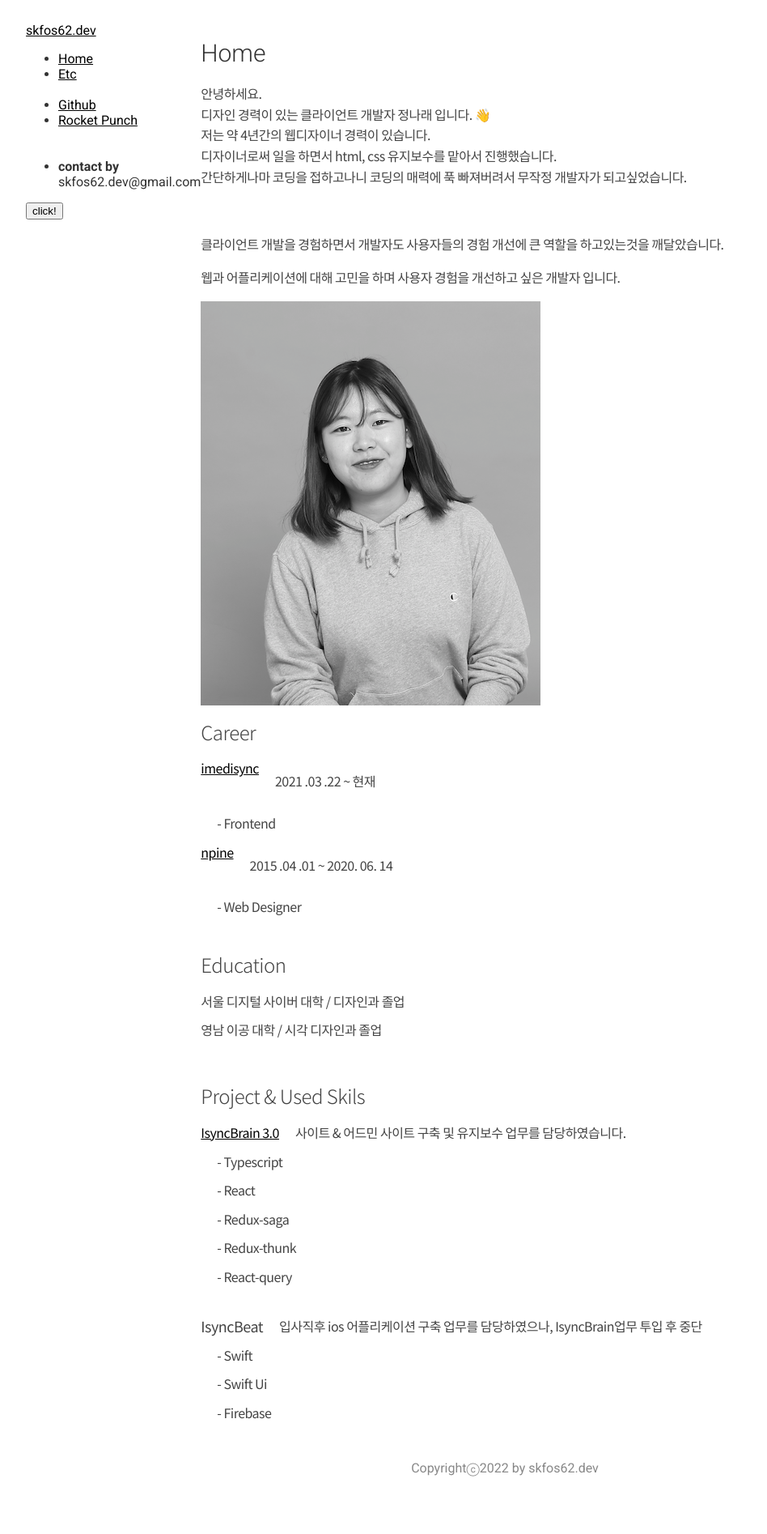
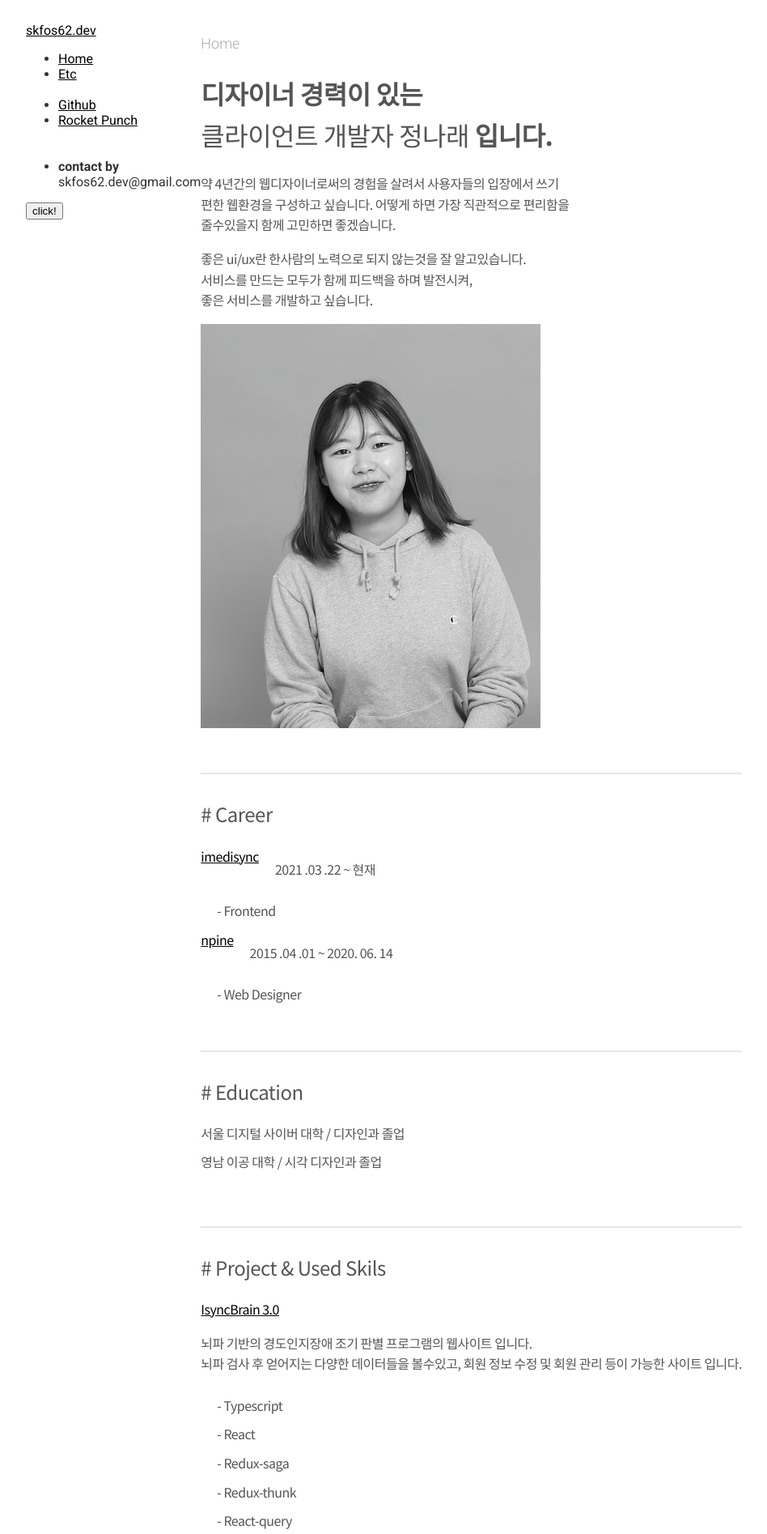
Before and after one commit to skfos62/skfos62.blog, a Gatsby site: page / in a window 1280 px wide. Shown: the top 1894 px of the page at 81% size, without its empty margins (16-964 px from the left). Before the commit the page ends 1860 px from the top, so only its background shows below. Built offline with nearby package versions, Linux system fonts and the light colour scheme; Gatsby itself is replaced by a stand-in of ours.

Commit message:
index css 변경 및 내용 변경, etc css 변경

```diff
--- a/blog/experience.mdx
+++ b/blog/experience.mdx
@@ -3,9 +3,9 @@ title: "Exprience"
 date: "2021-07-24"
 ---
 
-# Exprience
+## **#** Exprience
 
-### GaeShow
+#### GaeShow
 
 개쇼는 개발자가 쓰는 아이템의 정보를 공유하고 팁을 나눌수있는 커뮤니티를 만들자 라는 아이디어에서 출발한 프로젝트입니다.
 저는 이 프로젝트에서 ios 개발을 맡아서 하였습니다.
@@ -34,8 +34,9 @@ date: "2021-07-24"
 
 [프로젝트 자세히 보기 👉](https://www.notion.so/Gaeshow-fe9dc5ef3f1e427b9da82e0b2b9951d7)
 
+---
 
-### 랜선 집들이
+#### 랜선 집들이
 
 랜선집들이는 우리집에 가구를 배치할때 미리보고싶은 유저를 위해서 만든 앱입니다.
 유저의 집에 ar로 가구를 배치하여 우리집에 어울리는 가구를 볼수있는 앱입니다.
@@ -65,8 +66,7 @@ date: "2021-07-24"
 
 ---
 
-
-# Hackerton
+## **#** Hackerton
 
 ### 대전 소셜융합 딥테크 메이커톤
 대전에서 진행한 소셜 융합 딥테크 메이커톤/해커톤 입니다. un의 지속성장 가능성에 주제를 두어서 만든 어플입니다.
--- a/src/components/layout.module.css
+++ b/src/components/layout.module.css
@@ -3,7 +3,7 @@
 p{
   font-family: 'Noto Sans KR';
   letter-spacing: -0.5px;
-  color: #444;
+  color: #555;
   line-height: 160%;
 }
 a:link {
@@ -21,7 +21,17 @@ a:active {
 hr {
   border: 0.5px solid #e6e6e6;
   margin: 30px 0;
-
+}
+h1 {
+  line-height: 160%;
+  font-weight: 400;
+}
+h2 {
+  line-height: 160%;
+  font-weight: 400;
+}
+strong {
+  font-weight: 600;
 }
 .container {
   display: flex;
@@ -41,9 +51,9 @@ hr {
 
 
 .heading {
-  color: #333;
+  color: hsla(291, 0%, 18%,0.4);
   font-weight: 300;
-  font-size: 30px;
+  font-size: 18px;
   margin:30;
 }
 .nav-links {
@@ -109,7 +119,9 @@ hr {
 .content-container{
   width: 75%;
   height: 100%;
+
 }
+
 @media (max-width: 750px) {
   .content-container {
     width: 100%;
@@ -131,10 +143,14 @@ hr {
 .home-info-container{
   display: flex;
   width: 100%;
-  gap: 20px;
+  gap: 15%;
   flex-wrap: wrap;
+  align-items: center;
 }
-
+.home-highlight {
+  font-weight: 700;
+  color: #ffcf03;
+}
 .home-image{
   width: 200px;
   height: 250px;
@@ -146,3 +162,12 @@ hr {
   color:#333;
   font-size: 18px;
 }
+
+.markdown-container{
+  width: 100%;
+}
+
+.markdown-container strong{
+  font-weight: 700;
+  color: #ffcf03;
+}
--- a/src/pages/index.js
+++ b/src/pages/index.js
@@ -2,7 +2,7 @@ import * as React from 'react'
 import { Link } from 'gatsby'
 import Layout from '../components/layout'
 import { StaticImage } from 'gatsby-plugin-image'
-import { homeImage, homeInfoContainer, title, careerLink } from '../components/layout.module.css'
+import { homeImage, homeInfoContainer, careerLink,homeHighlight } from '../components/layout.module.css'
 
 const IndexPage = () => {
   return (
@@ -10,20 +10,21 @@ const IndexPage = () => {
       <Layout pageTitle="Home">
         <div className={homeInfoContainer}>
           <div>
-            <p>안녕하세요.<br /> 디자인 경력이 있는 클라이언트 개발자 정나래 입니다. 👋 <br />저는 약 4년간의 웹디자이너 경력이 있습니다. <br /> 디자이너로써 일을 하면서 html, css 유지보수를 맡아서 진행했습니다. <br />간단하게나마 코딩을 접하고나니 코딩의 매력에 푹 빠져버려서 무작정 개발자가 되고싶었습니다. </p>
-            <br />
-            <p>클라이언트 개발을 경험하면서 개발자도 사용자들의 경험 개선에 큰 역할을 하고있는것을 깨달았습니다.</p>
-            <p>웹과 어플리케이션에 대해 고민을 하며 사용자 경험을 개선하고 싶은 개발자 입니다.</p>
+            <h1><strong>디자이너 경력이 있는</strong> <br /><span className={homeHighlight}>클라이언트 개발자 정나래 </span><strong>입니다.</strong> </h1>
+            <p>약 4년간의 웹디자이너로써의 경험을 살려서 사용자들의 입장에서 쓰기 <br />편한 웹환경을 구성하고 싶습니다. 어떻게 하면 가장 직관적으로 편리함을 <br />줄수있을지 함께 고민하면 좋겠습니다.</p>
+            <p>좋은 ui/ux란 한사람의 노력으로 되지 않는것을 잘 알고있습니다. <br/> 서비스를 만드는 모두가 함께 피드백을 하며 발전시켜,<br /> 좋은 서비스를 개발하고 싶습니다.</p>
+
           </div>
-
           <StaticImage
             alt="Clifford, a reddish-brown pitbull, posing on a couch and looking stoically at the camera"
             src="../images/pic.png"
             className={homeImage}
           />
         </div>
+        <br/>
         <div>
-          <h2 className={title}>Career</h2>
+          <hr />
+          <h2 > <span className={homeHighlight}>#</span> Career</h2>
           <div>
             <div style={{ display: "flex", gap: 20, marginBottom: 10 }}>
               <Link to="https://www.imedisync.com/" className={careerLink}>
@@ -46,7 +47,8 @@ const IndexPage = () => {
 
         <br />
         <div>
-          <h2 className={title}>Education</h2>
+        <hr />
+          <h2 > <span className={homeHighlight}>#</span> Education</h2>
           <div>
             <div style={{ display: "flex", gap: 20, marginBottom: 10 }}>
               <div>서울 디지털 사이버 대학 / 디자인과 졸업 </div>
@@ -61,13 +63,15 @@ const IndexPage = () => {
 
         <br />
         <div>
-          <h2 className={title}>Project & Used Skils</h2>
+        <hr />
+        <h2 > <span className={homeHighlight}>#</span> Project & Used Skils</h2>
+
           <div>
-            <div style={{ display: "flex", gap: 20, marginBottom: 10, flexWrap: "wrap" }}>
+            <div style={{ display: "flex", flexDirection:'column',  marginBottom: 10, flexWrap: "wrap" }}>
               <Link to="https://portal.isyncbrain.com/auth/login" className={careerLink}>
                 IsyncBrain 3.0
               </Link>
-              <div>사이트 & 어드민 사이트 구축 및 유지보수 업무를 담당하였습니다.</div>
+              <p>뇌파 기반의 경도인지장애 조기 판별 프로그램의 웹사이트 입니다. <br/> 뇌파 검사 후 얻어지는 다양한 데이터들을 볼수있고, 회원 정보 수정 및 회원 관리 등이 가능한 사이트 입니다. </p>
             </div>
             <div>
               <div style={{ display: "flex", gap: 10, marginBottom: 10, flexDirection: "column", marginLeft: 20 }}>
```
Also changed, not shown: src/pages/etcPage.js (+7 -3 lines).
